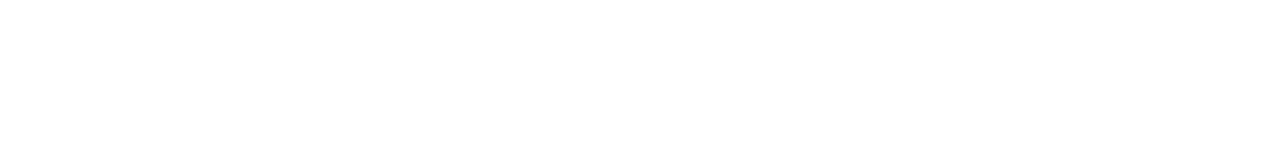
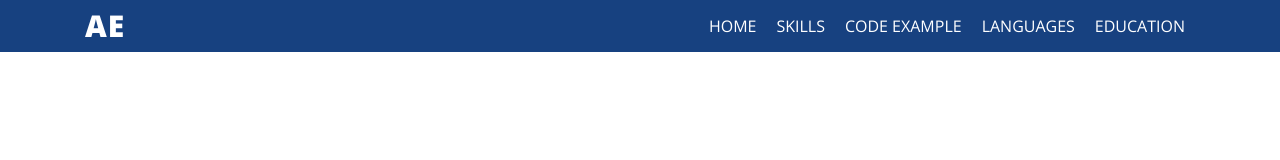
Before and after one commit to aidaemilbekova90/portfolio, a plain HTML site: page index.html in a window 1280 px wide. Drawn offline with nearby package versions, Linux system fonts and the light colour scheme.

Commit message:
Add header

```diff
--- a/css/style.css
+++ b/css/style.css
@@ -0,0 +1,78 @@
+:root {
+  --accent: #174180;
+  --accent-light: #3764a7;
+  --pure-white: #fff;
+}
+
+html {
+  box-sizing: border-box;
+  scroll-behavior: smooth;
+}
+
+*,
+*::before,
+*::after {
+  box-sizing: inherit;
+}
+
+body {
+  margin: 0;
+  font-family: "Open Sans", sans-serif;
+  color: var(--accent);
+}
+
+.container {
+  width: 1140px;
+  margin: 0 auto;
+  padding: 0px 15px;
+}
+
+.header {
+  background-color: var(--accent);
+}
+
+.header a {
+  color: var(--pure-white);
+  text-decoration: none;
+}
+
+.header-nav {
+  min-height: 50px;
+  display: flex;
+  justify-content: space-between;
+  align-items: center;
+  padding: 11px 0;
+}
+
+.header-logo {
+  width: 20%;
+  font-size: 30px;
+  line-height: 30px;
+  font-weight: 800;
+  letter-spacing: 1px;
+}
+
+header-logo img {
+  width: 100%;
+  height: 60px;
+  object-fit: contain;
+}
+
+.header-menu {
+  display: flex;
+  margin: 0;
+  padding: 0;
+  list-style: none;
+}
+
+.header-menu-link {
+  font-size: 16px;
+  line-height: 20px;
+  padding: 15px 10px;
+  text-transform: uppercase;
+  transition: background-color 0.2s;
+}
+
+.header-menu-link:hover {
+  background-color: var(--accent-light);
+}
--- a/index.html
+++ b/index.html
@@ -5,9 +5,35 @@
     <meta http-equiv="X-UA-Compatible" content="IE=edge">
     <meta name="viewport" content="width=device-width, initial-scale=1.0">
     <title>Aida Emilbekova</title>
+    <link rel="preconnect" href="https://fonts.googleapis.com">
+<link rel="preconnect" href="https://fonts.gstatic.com" crossorigin>
+<link href="https://fonts.googleapis.com/css2?family=Lora&family=Open+Sans:wght@300;400;700;800&family=Oxygen&display=swap" rel="stylesheet">
     <link rel="stylesheet" href="css/style.css">
 </head>
 <body>
-
+    <header class="header">
+         <div class="container">
+                <nav class="header-nav">
+                    <a  class="header-logo" href="#">AE</a>
+                    <ul class="header-menu">
+                        <li class="header-menu-item">
+                            <a class="header-menu-link" href="#home">Home</a>
+                        </li>
+                        <li class="header-menu-item">
+                            <a class="header-menu-link" href="#skills">Skills</a>
+                        </li>
+                        <li class="header-menu-item">
+                            <a class="header-menu-link" href="#code">Code Example</a>
+                        </li>
+                        <li class="header-menu-item">
+                            <a class="header-menu-link" href="#languages">Languages</a>
+                        </li>
+                        <li class="header-menu-item">
+                            <a class="header-menu-link" href="#education">Education</a>
+                        </li>
+                    </ul>
+                </nav>
+            </div>
+    </header>
 </body>
 </html>
```
